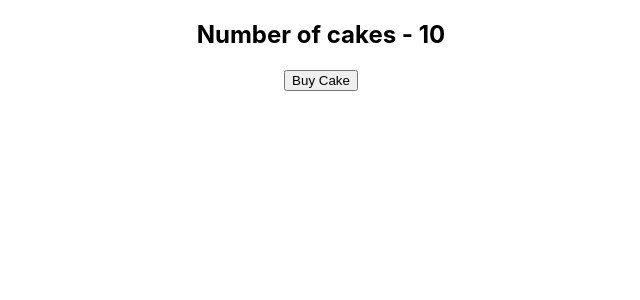
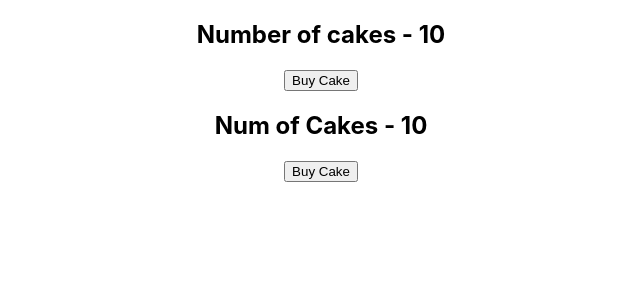
Before and after one commit to rsshonjoydas/react-redux, a React (Create React App) app: page / in a window 1280 px wide. Shown: the top 300 px of the page, without its empty margins (319-959 px from the left). Built offline with nearby package versions, Linux system fonts and the light colour scheme.

Commit message:
useDispatch hook

```diff
--- a/src/App.js
+++ b/src/App.js
@@ -1,6 +1,7 @@
 import { Provider } from 'react-redux';
 import './App.css';
 import CakeContainer from './components/CakeContainer';
+import HooksCakeContainer from './components/HooksCakeContainer';
 import store from './redux/store';
 
 function App() {
@@ -8,6 +9,7 @@ function App() {
     <Provider store={store}>
       <div className="App">
         <CakeContainer />
+        <HooksCakeContainer />
       </div>
     </Provider>
   );
--- /dev/null
+++ b/src/components/HooksCakeContainer.js
@@ -0,0 +1,18 @@
+import React from 'react';
+import { useDispatch, useSelector } from 'react-redux';
+import { buyCake } from '../redux/cake/cakeActions';
+
+const HooksCakeContainer = () => {
+  const numOfCakes = useSelector((state) => state.numOfCakes);
+  const dispatch = useDispatch();
+  return (
+    <div>
+      <h2>Num of Cakes - {numOfCakes} </h2>
+      <button type="button" onClick={() => dispatch(buyCake())}>
+        Buy Cake
+      </button>
+    </div>
+  );
+};
+
+export default HooksCakeContainer;
```
